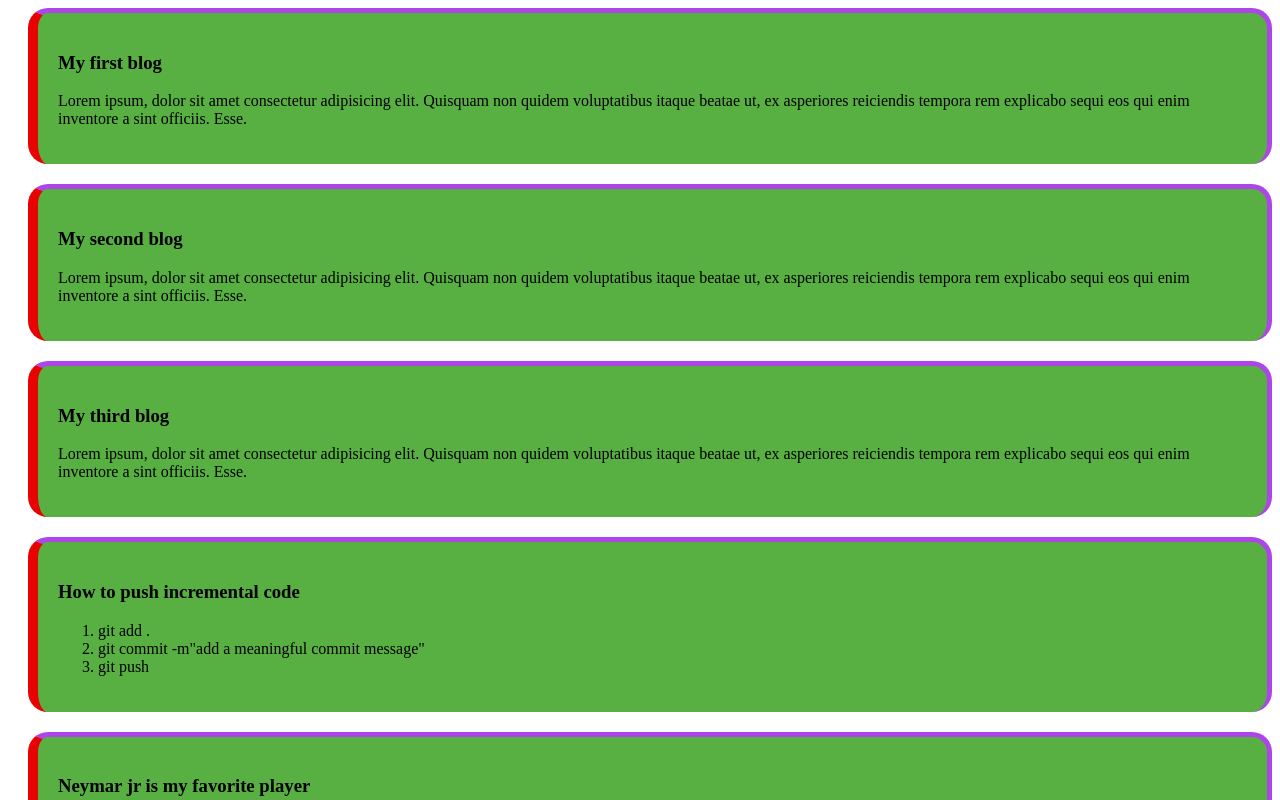
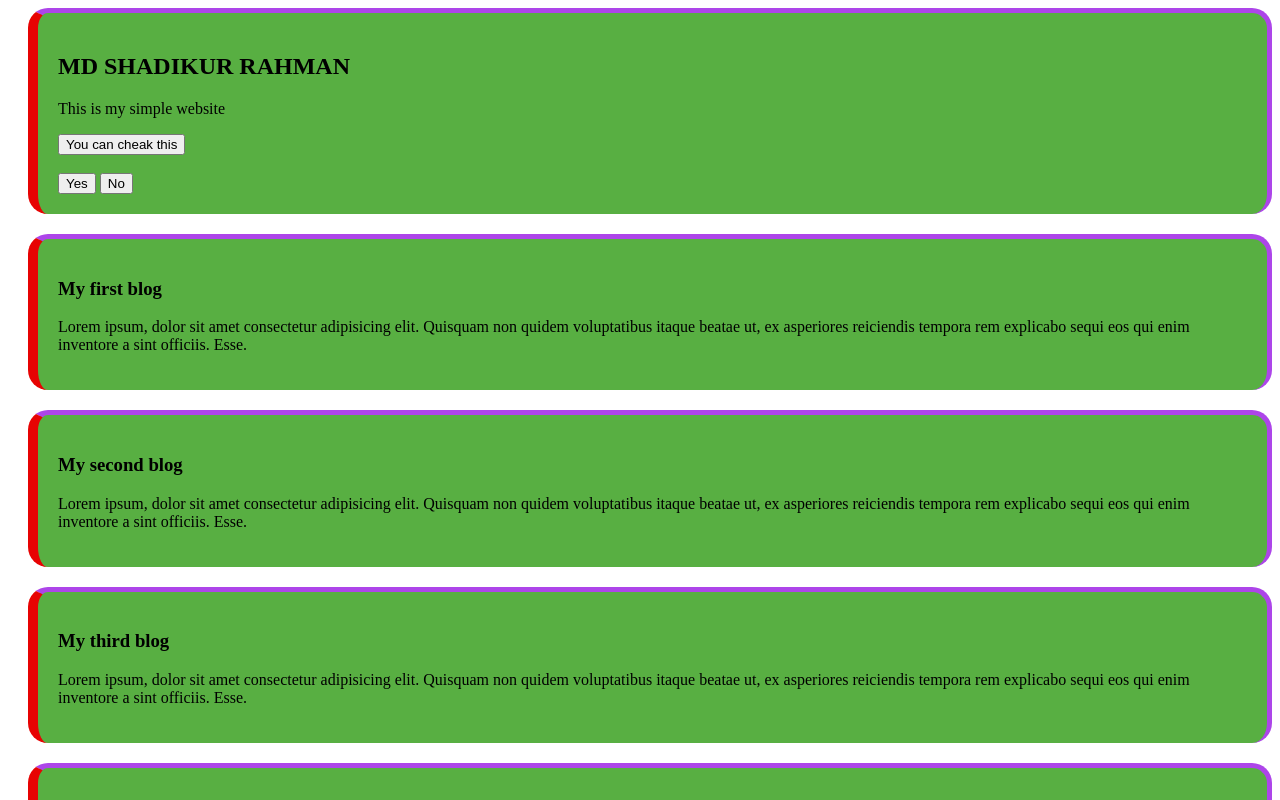
Before and after one commit to MD-Shadikur-rahman/my-simple-website, a plain HTML site: page index.html in a window 1280 px wide. Shown: the top 800 px of the page. Drawn offline with Linux system fonts and the light colour scheme.

Commit message:
added some new code

```diff
--- a/index.html
+++ b/index.html
@@ -10,6 +10,15 @@
 </head>
 
 <body>
+    <div>
+        <h2>MD SHADIKUR RAHMAN</h2>
+        <P>This is my simple website</P>
+        <button>You can cheak this</button>
+        <br>
+        <br>
+        <button>Yes</button>
+        <button>No</button>
+    </div>
     <div>
         <h3>My first blog</h3>
         <p>Lorem ipsum, dolor sit amet consectetur adipisicing
@@ -50,7 +59,8 @@
         <img src="Images/190871.avif" alt="">
         <br>
         <img src="Images/images.jpg" alt="">
-        <!-- <img src="Images/601a5bebbe5b4b43aa94a06a2fe7097c.webp" alt=""> -->
+        <br>
+        <img src="Images/601a5bebbe5b4b43aa94a06a2fe7097c.webp" alt="">
         <img src="" alt="">
     </div>
 </body>
--- a/styles/blog.css
+++ b/styles/blog.css
@@ -19,4 +19,5 @@ img {
     width: 300px;
     border: 5px solid rgb(230, 5, 24);
     margin-bottom: 10px;
+    /* border-bottom: none; */
 }
```
